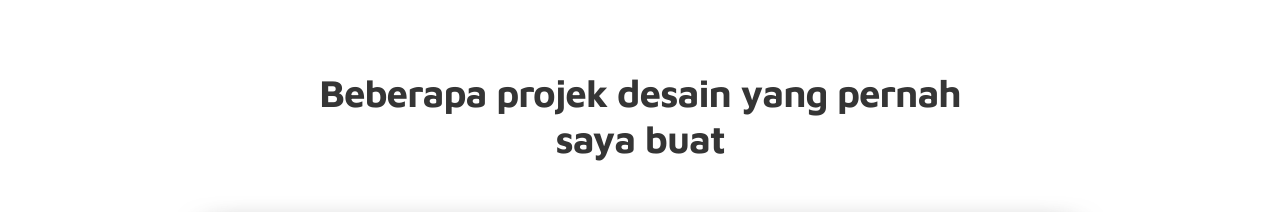
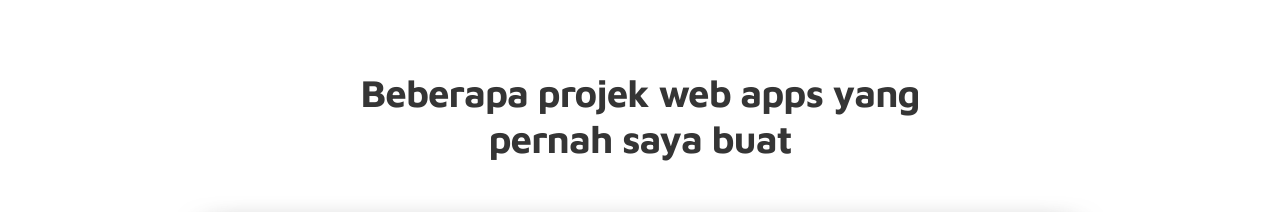
Before and after one commit to ekanovendra/ekanovendra.github.io, a plain HTML site: page index.html in a window 1280 px wide. Shown: the part 1308-1520 px from the top of the page. Drawn offline with Linux system fonts and the light colour scheme.

Commit message:
ganti title project show

```diff
--- a/index.html
+++ b/index.html
@@ -147,7 +147,7 @@
                   <div class="col-lg-11 text-center mx-auto col-12">
 
                       <div class="col-lg-8 mx-auto">
-                        <h2>Beberapa projek desain yang pernah saya buat</h2>
+                        <h2>Beberapa projek web apps yang pernah saya buat</h2>
                       </div>
 
                       <div class="owl-carousel owl-theme">
```
